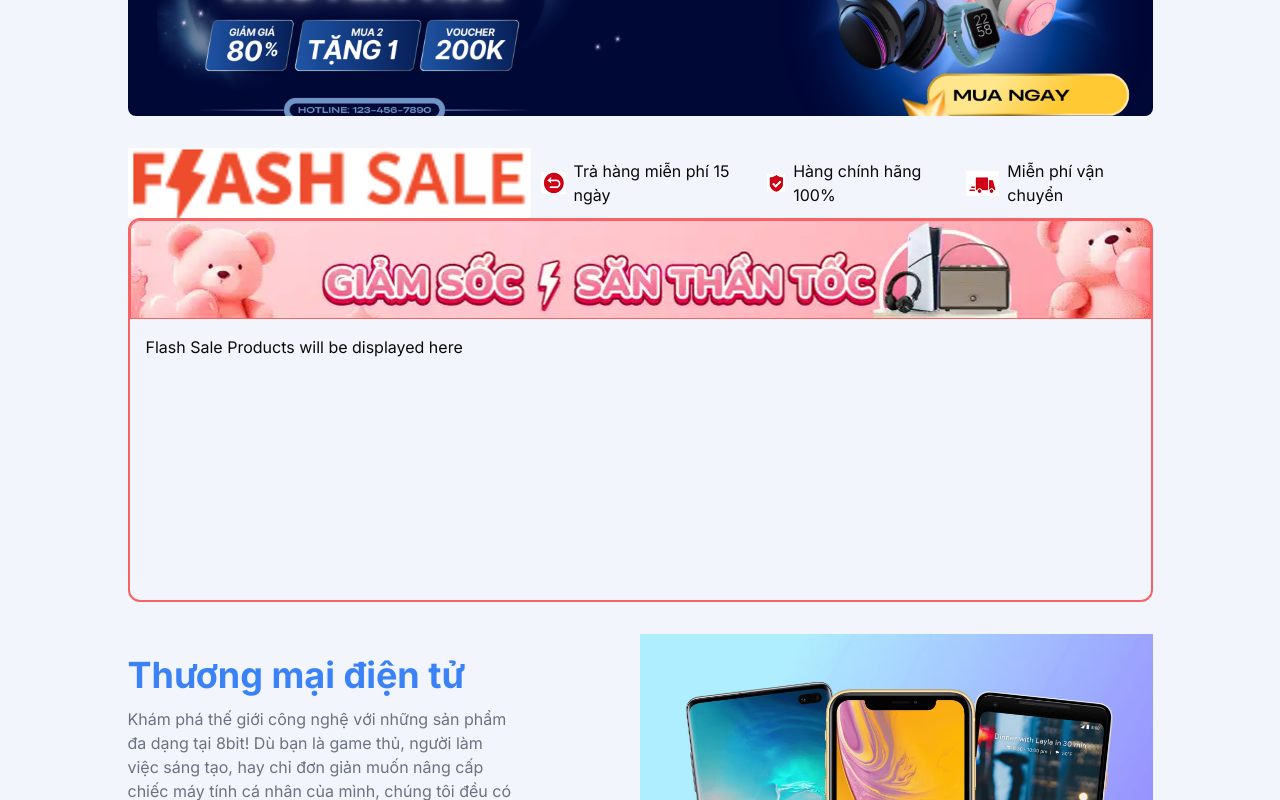
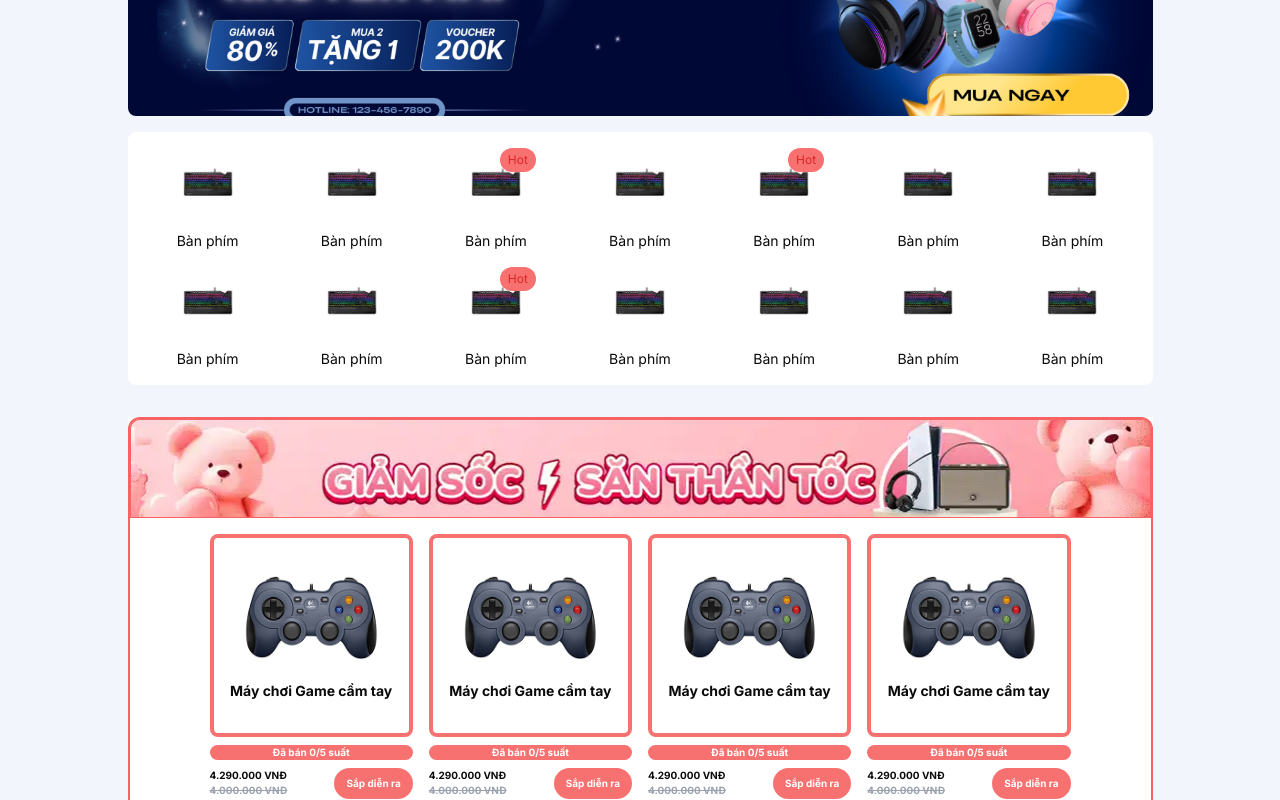
Before and after one commit to anhhoangsyson/topgear, a Next.js app: page / in a window 1280 px wide. Shown: the part 300-1100 px from the top of the page. Built offline with nearby package versions, Linux system fonts and the light colour scheme.

Commit message:
feat: update UI home page

```diff
--- a/src/app/(client)/page.tsx
+++ b/src/app/(client)/page.tsx
@@ -1,23 +1,22 @@
 import Image from "next/image";
 import Link from "next/link";
-import img1 from "@/../../public/1607431213-guide-to-finding-out-phone-name.avif";
-import img2 from "@/../../public/5 reasons you should buy a mid range phone over an expensive one.webp";
-import img3 from "../../../public/34b5bf180145769.6505ae7623131.webp";
-import img4 from "../../../public/9481555.png";
-import img5 from "../../../public/chuyenphatnhanh.jpg";
-import bookingOnl from "../../../public/bookingonline.png";
-import cardGift from "../../../public/cardgift.png";
-import banner from "../../../public/banner.png";
-import flashsaleImg from "../../../public/flashsale.png";
-import returnIcon from "../../../public/returnICon.png";
-import maintainIcon from "../../../public/maintainIcon.png";
-import freeShipIcon from "../../../public/freeShipIcon.png";
-import bannerFlashSale1 from "../../../public/bannerfFashSale1.png";
+import img1 from "/public/1607431213-guide-to-finding-out-phone-name.avif";
+import img2 from "/public/5 reasons you should buy a mid range phone over an expensive one.webp";
+import img3 from "/public/34b5bf180145769.6505ae7623131.webp";
+import img4 from "/public/9481555.png";
+import img5 from "/public/chuyenphatnhanh.jpg";
+import bookingOnl from "/public/bookingonline.png";
+import cardGift from "/public/cardgift.png";
+import banner from "/public/banner.png";
+import bannerFlashSale1 from "/public/bannerfFashSale1.png";
+import gamepad from "/public/gamepad.png";
+import keyboard from "/public/keyboard.png";
 import FlashSaleSection from "@/components/home/FlashSaleSection";
 import ServiceCard from "@/components/home/ServiceCard";
 import BenefitCard from "@/components/home/BenefitCard";
 import ProductCard from "@/components/home/ProductCard";
 import Category from "@/components/home/Category";
+import { ItemCard } from "@/components/home/ItemCard";
 
 const products: ProductData[] = [
   {
@@ -125,6 +124,54 @@ const categories: Category[] = [
   { id: 8, label: "Hàng trưng bày", link: "/category/hang-trung-bay" },
 ];
 
+const items: Item[] = [
+  { name: "Bàn phím", img: keyboard, hot: false },
+  { name: "Bàn phím", img: keyboard, hot: false },
+  { name: "Bàn phím", img: keyboard, hot: true },
+  { name: "Bàn phím", img: keyboard, hot: false },
+  { name: "Bàn phím", img: keyboard, hot: true },
+  { name: "Bàn phím", img: keyboard, hot: false },
+  { name: "Bàn phím", img: keyboard, hot: false },
+  { name: "Bàn phím", img: keyboard, hot: false },
+  { name: "Bàn phím", img: keyboard, hot: false },
+  { name: "Bàn phím", img: keyboard, hot: true },
+  { name: "Bàn phím", img: keyboard, hot: false },
+  { name: "Bàn phím", img: keyboard, hot: false },
+  { name: "Bàn phím", img: keyboard, hot: false },
+  { name: "Bàn phím", img: keyboard, hot: false },
+];
+
+const FlashSale: CartFlashSale[] = [
+  {
+    id: 1,
+    image: gamepad,
+    name: "Máy chơi Game cầm tay",
+    price: "4.290.000 VNĐ",
+    sale: "4.000.000 VNĐ",
+  },
+  {
+    id: 1,
+    image: gamepad,
+    name: "Máy chơi Game cầm tay",
+    price: "4.290.000 VNĐ",
+    sale: "4.000.000 VNĐ",
+  },
+  {
+    id: 1,
+    image: gamepad,
+    name: "Máy chơi Game cầm tay",
+    price: "4.290.000 VNĐ",
+    sale: "4.000.000 VNĐ",
+  },
+  {
+    id: 1,
+    image: gamepad,
+    name: "Máy chơi Game cầm tay",
+    price: "4.290.000 VNĐ",
+    sale: "4.000.000 VNĐ",
+  },
+];
+
 export default function Home() {
   return (
     <>
@@ -137,13 +184,16 @@ export default function Home() {
         <Image className="size-full object-cover" alt="banner" src={banner} />
       </div>
 
+      <div className="w-full my-4 bg-white rounded-lg grid lg:grid-cols-7 gap-4 p-4 md:grid-cols-4 sm:grid-cols-2">
+        {items.map((item, index) => (
+          <ItemCard key={index} {...item} />
+        ))}
+      </div>
+
       <div className="mx-auto">
         <FlashSaleSection
-          flashsaleImg={flashsaleImg}
-          returnIcon={returnIcon}
-          maintainIcon={maintainIcon}
-          freeShipIcon={freeShipIcon}
           bannerFlashSale1={bannerFlashSale1}
+          data={FlashSale}
         />
 
         <div className="grid grid-cols-2 my-8">
--- a/src/components/home/FlashSaleProductCard.tsx
+++ b/src/components/home/FlashSaleProductCard.tsx
@@ -1,13 +1,39 @@
+import Image from "next/image";
+
 interface FlashSaleProductCardProps {
-  data: string;
+  data: CartFlashSale[];
 }
 
+const Card = ({ name, price, sale, image }: CartFlashSale) => (
+  <div className="flex flex-col items-center gap-2 ">
+    <div className=" border-4 h-[203px] border-red-400 rounded-lg p-4">
+      <Image src={image} alt="item" className="" />
+      <div className="text-sm text-[15px] font-semibold text-center">
+        {name}
+      </div>
+    </div>
+    <div className="w-full rounded-full font-bold text-center bg-red-400 text-[10px] text-white">
+      Đã bán 0/5 suất
+    </div>
+    <div className="w-full flex items-center justify-between">
+      <div className="space-y-2 text-[10px] font-bold">
+        <div>{price}</div>
+        <del className="text-gray-400">{sale}</del>
+      </div>
+      <div className="text-white py-2 px-3 bg-red-400 rounded-full font-bold text-[10px]">
+        Sắp diễn ra
+      </div>
+    </div>
+  </div>
+);
 export default function FlashSaleProductCard({
   data,
 }: FlashSaleProductCardProps) {
   return (
-    <div className="p-4">
-      <p>{data && "Flash Sale Products will be displayed here"}</p>
+    <div className="grid grid-cols-1 sm:grid-cols-2 md:grid-cols-3 gap-4 lg:grid-cols-4 px-20 py-4">
+      {data.map((item, index) => (
+        <Card key={index} {...item} />
+      ))}
     </div>
   );
 }
--- a/src/components/home/FlashSaleSection.tsx
+++ b/src/components/home/FlashSaleSection.tsx
@@ -3,50 +3,18 @@ import type { StaticImageData } from "next/image";
 import FlashSaleProductCard from "./FlashSaleProductCard";
 
 interface FlashSaleSectionProps {
-  flashsaleImg: StaticImageData;
-  returnIcon: StaticImageData;
-  maintainIcon: StaticImageData;
-  freeShipIcon: StaticImageData;
   bannerFlashSale1: StaticImageData;
+  data: CartFlashSale[];
 }
 
 export default function FlashSaleSection({
-  flashsaleImg,
-  returnIcon,
-  maintainIcon,
-  freeShipIcon,
   bannerFlashSale1,
+  data,
 }: FlashSaleSectionProps) {
   return (
-    <div className="mt-8">
-      {/* Flash sale banner */}
-      <div className="flex justify-center items-center gap-x-2.5">
-        <Image src={flashsaleImg || "/placeholder.svg"} alt="flashsale" />
-        <div className="flex justify-center items-center gap-x-2">
-          <Image
-            src={returnIcon || "/placeholder.svg"}
-            alt="hoan-hang-mien-phi-trong-15-ngay"
-          />
-          <p className="font-normal text-base">Trả hàng miễn phí 15 ngày</p>
-        </div>
-        <div className="flex justify-center items-center gap-x-2">
-          <Image
-            src={maintainIcon || "/placeholder.svg"}
-            alt="bao-hanh-chinh-hang"
-          />
-          <p className="font-normal text-base">Hàng chính hãng 100%</p>
-        </div>
-        <div className="flex justify-center items-center gap-x-2">
-          <Image
-            src={freeShipIcon || "/placeholder.svg"}
-            alt="Mien-phi-van-chuyen"
-          />
-          <p className="font-normal text-base">Miễn phí vận chuyển</p>
-        </div>
-      </div>
-
+    <div className="mt-8 bg-white">
       {/* Section flash sale 1 */}
-      <div className="mx-auto 2xl:w-10/12 h-96 border-2 border-[#F96262] rounded-xl">
+      <div className="mx-auto 2xl:w-10/12 border-2 border-[#F96262] rounded-xl">
         <div className="w-full">
           <Image
             className="w-full h-auto"
@@ -54,7 +22,7 @@ export default function FlashSaleSection({
             alt="bannerfFashSale1"
           />
         </div>
-        <FlashSaleProductCard data={"dd"} />
+        <FlashSaleProductCard data={data} />
       </div>
     </div>
   );
--- /dev/null
+++ b/src/components/home/ItemCard.tsx
@@ -0,0 +1,18 @@
+import Image from "next/image";
+import React from "react";
+
+export const ItemCard = ({ name, img, hot }: Item) => {
+  return (
+    <div className="flex flex-col items-center gap-2">
+      <div className="relative">
+        <Image src={img} alt="item" width={80} height={80} />
+        {hot && (
+          <div className="absolute top-0 right-0 bg-red-400 text-red-600 px-2 py-1 rounded-full text-xs">
+            Hot
+          </div>
+        )}
+      </div>
+      <div className="text-sm">{name}</div>
+    </div>
+  );
+};
```
Also changed, not shown: biome.json (added, +22 -0 lines), types.d.ts (+14 -0 lines), public/gamepad.png (added), public/keyboard.png (added).
